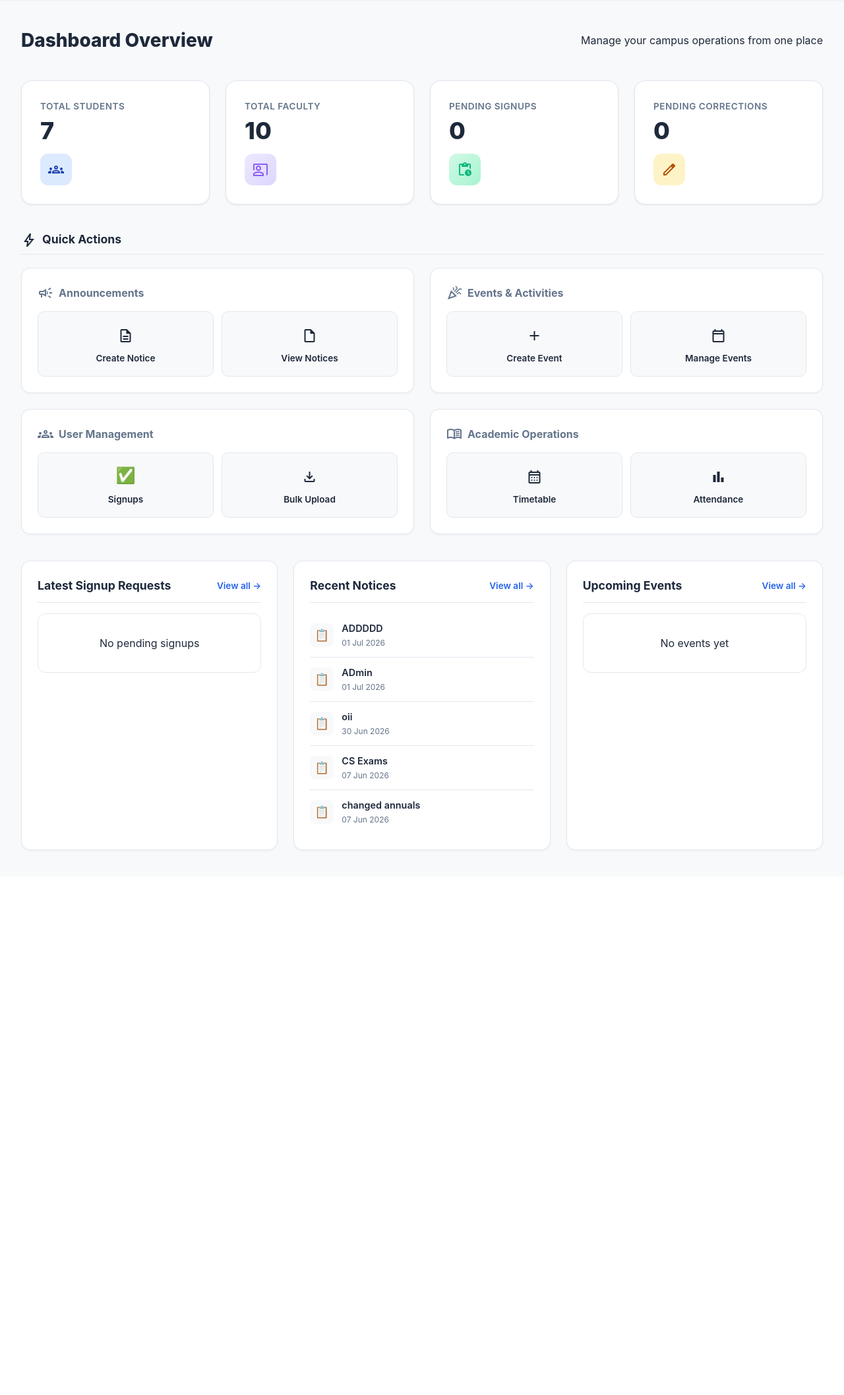
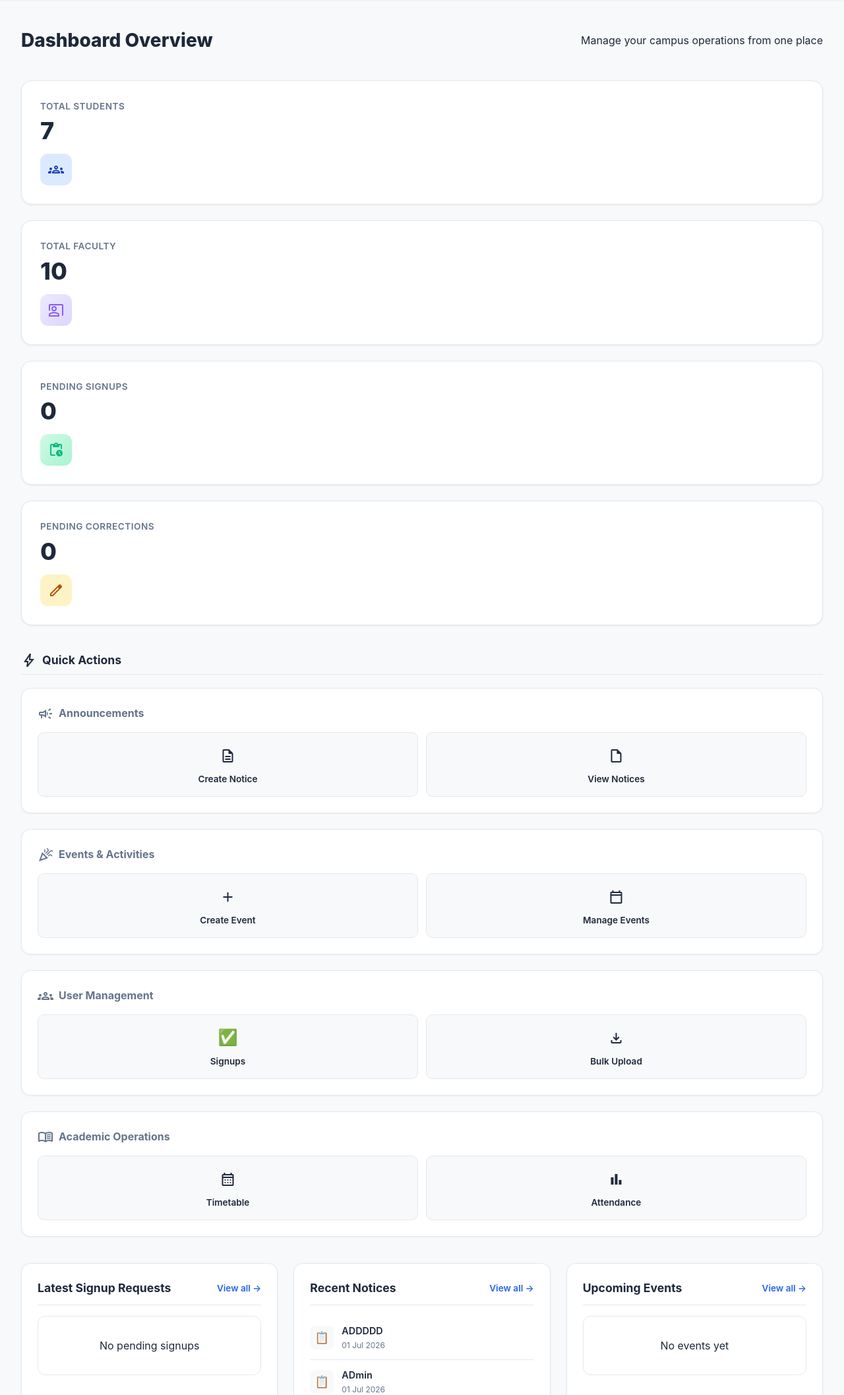
Before and after one commit to maizahshaikh1004/campusone-django, a Django app: page /admin/dashboard/ in a window 1280 px wide. Shown: the part 69-2184 px from the top of the page at 66% size. Before the commit the page ends 1359 px from the top, so only its background shows below. Run offline with Django 5.2, Linux system fonts and the light colour scheme; a user stored in the database is signed in; data comes from the database, SQL or seed files in the repository.

Commit message:
Changed the responsive grid

```diff
--- a/static/css/dashboard.css
+++ b/static/css/dashboard.css
@@ -2690,14 +2690,14 @@ th {
 /* Responsive Grid Classes */
 .stats-grid-admin {
     display: grid;
-    grid-template-columns: repeat(4, 1fr);
+    grid-template-columns: repeat(auto-fit, 1fr);
     gap: 1.5rem;
     margin-bottom: 2.5rem;
 }
 
 .categories-container-responsive {
     display: grid;
-    grid-template-columns: repeat(2, 1fr);
+    grid-template-columns: repeat(auto-fit, 1fr);
     gap: 1.5rem;
 }
 
```
